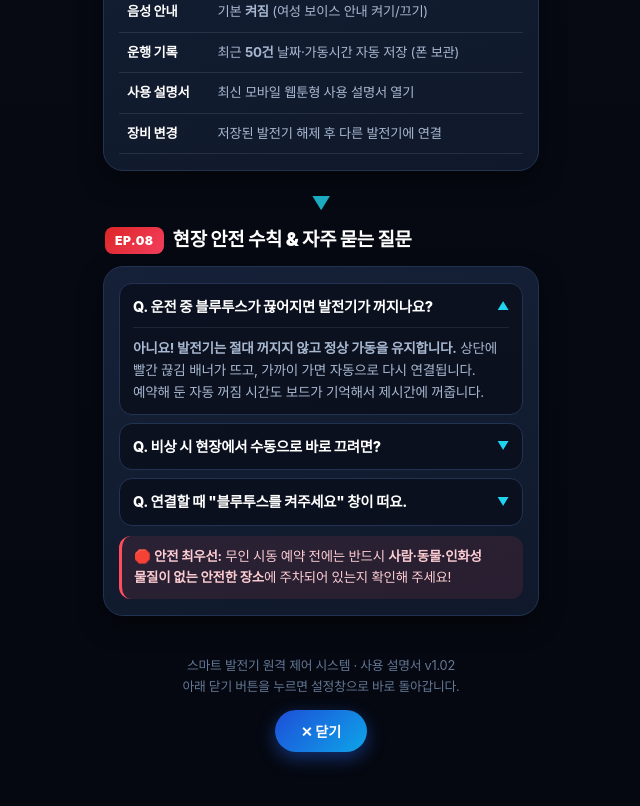
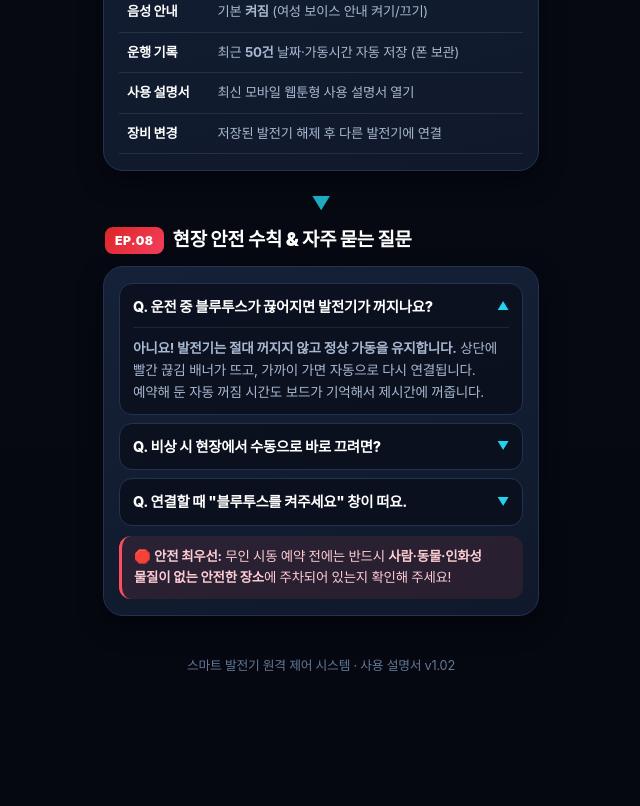
Before and after one commit to jkyungcom-sketch/gen-controller, a plain HTML site: page manual.html in a window 1280 px wide. Shown: the part 4694-5500 px from the top of the page, without its empty margins (319-959 px from the left). After the commit the page ends 5445 px from the top, so only its background shows below. Drawn offline with Linux system fonts and the light colour scheme.

Commit message:
manual: remove bottom close button (keep top-right close button)

```diff
--- a/manual.html
+++ b/manual.html
@@ -701,8 +701,6 @@
 
     <footer class="footer-end">
       <div>스마트 발전기 원격 제어 시스템 · 사용 설명서 v1.02</div>
-      <div>아래 닫기 버튼을 누르면 설정창으로 바로 돌아갑니다.</div>
-      <button type="button" class="btn-top" style="border:none;cursor:pointer;font-family:inherit" onclick="closeManualToApp()">✕ 닫기</button>
     </footer>
     <script>
       function closeManualToApp() {
```
